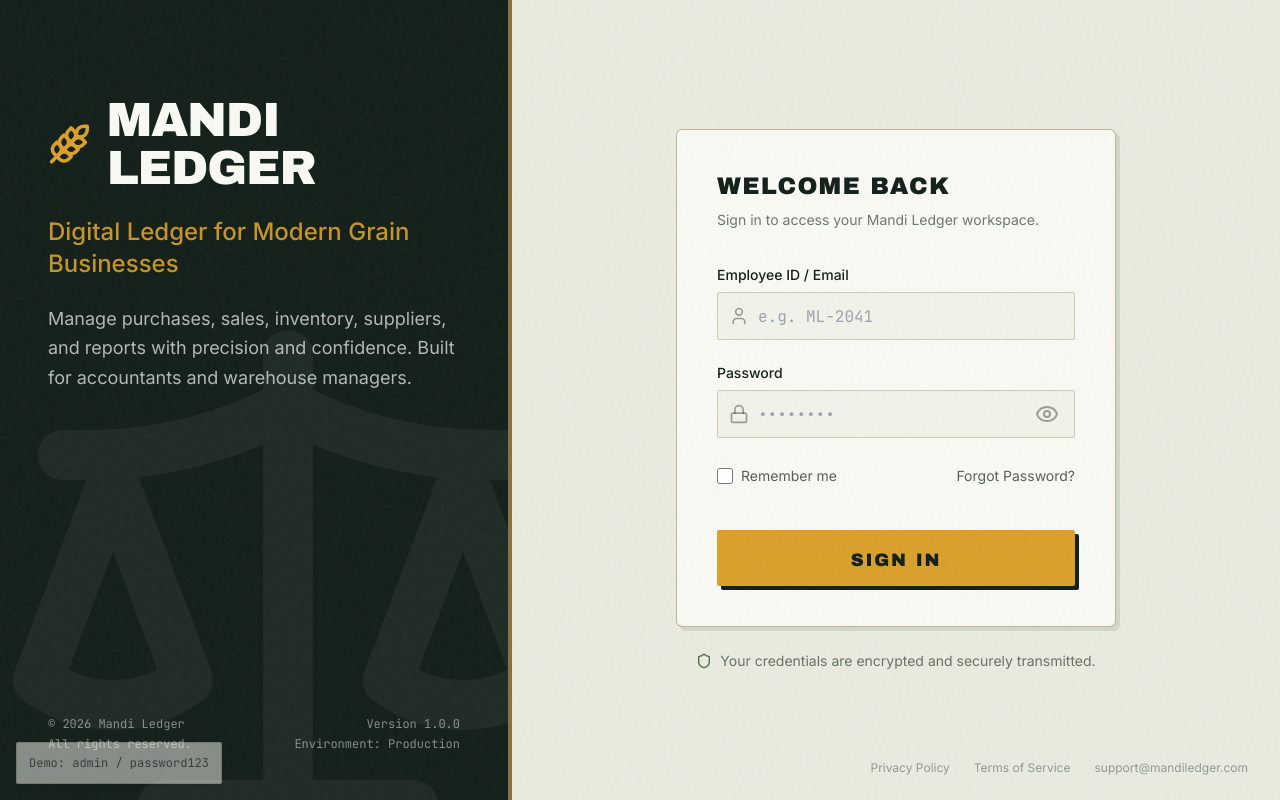
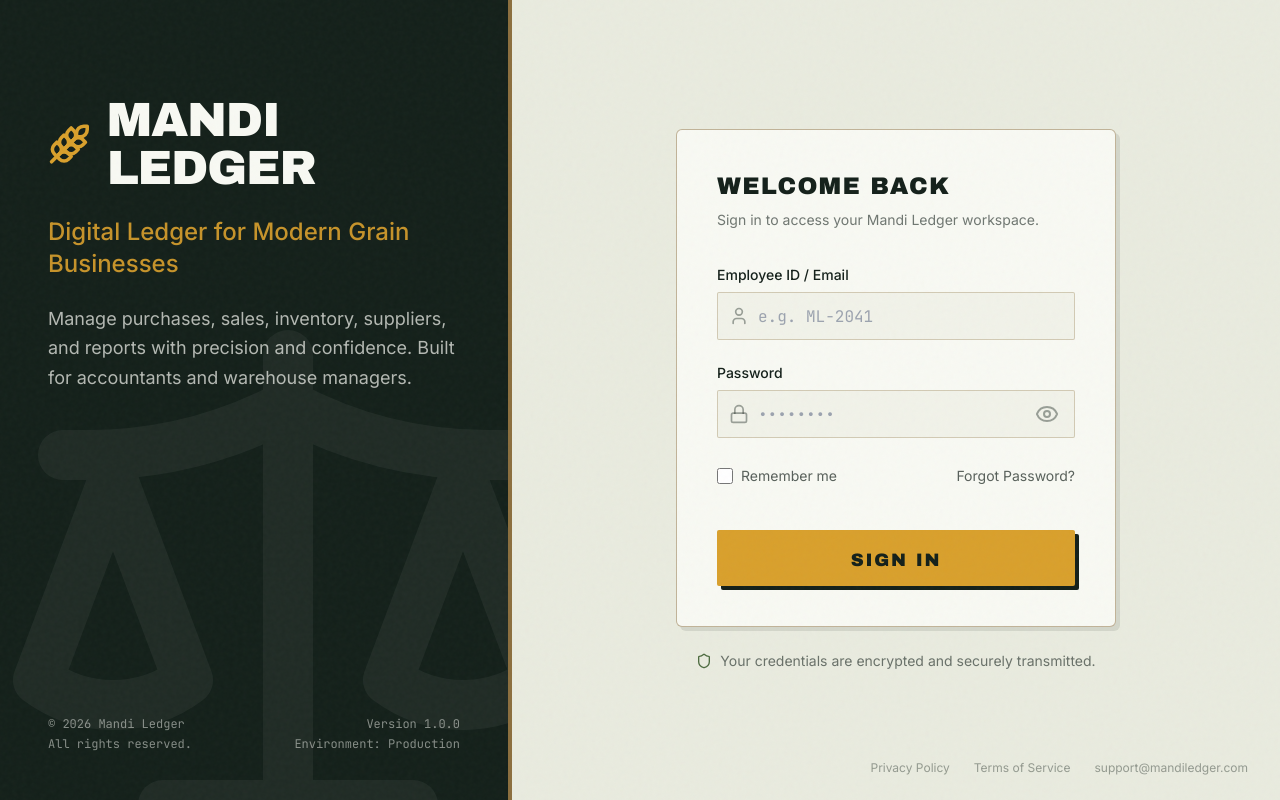
Before and after one commit to SanjayMuthuswamy/mandi-ledger, a React (Vite) app: page /login in a window 1280 px wide. Built offline with nearby package versions, Linux system fonts and the light colour scheme; no server answers.

Commit message:
fix: remove demo credentials from login page

```diff
--- a/src/pages/Login.tsx
+++ b/src/pages/Login.tsx
@@ -226,10 +226,7 @@ export function Login() {
         </div>
       </div>
 
-      {/* Demo Credentials Alert - For prototype only */}
-      <div className="fixed bottom-2 left-2 md:bottom-4 md:left-4 bg-[#F8F9F3] border border-brass/30 shadow-md p-2 md:p-3 rounded-sm font-mono text-[10px] md:text-xs text-ink/70 z-50 pointer-events-none opacity-50">
-        Demo: admin / password123
-      </div>
+
     </div>
   )
 }
```
